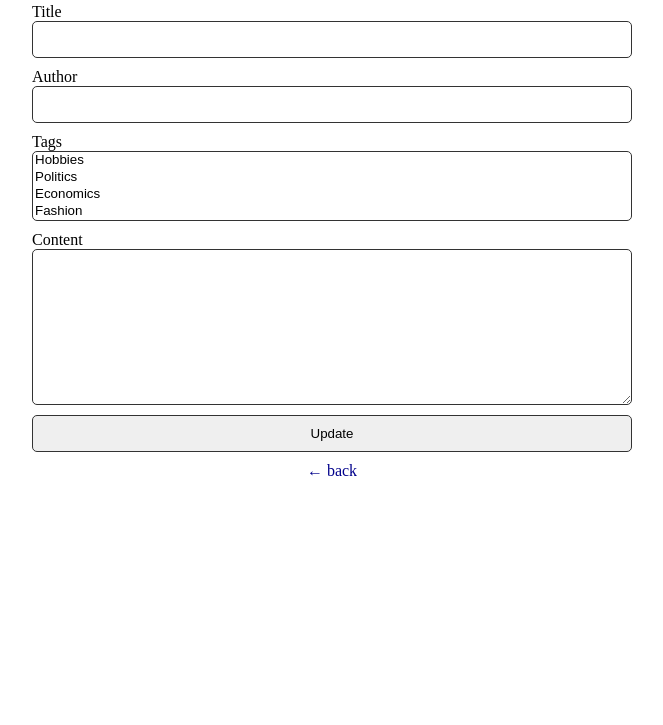
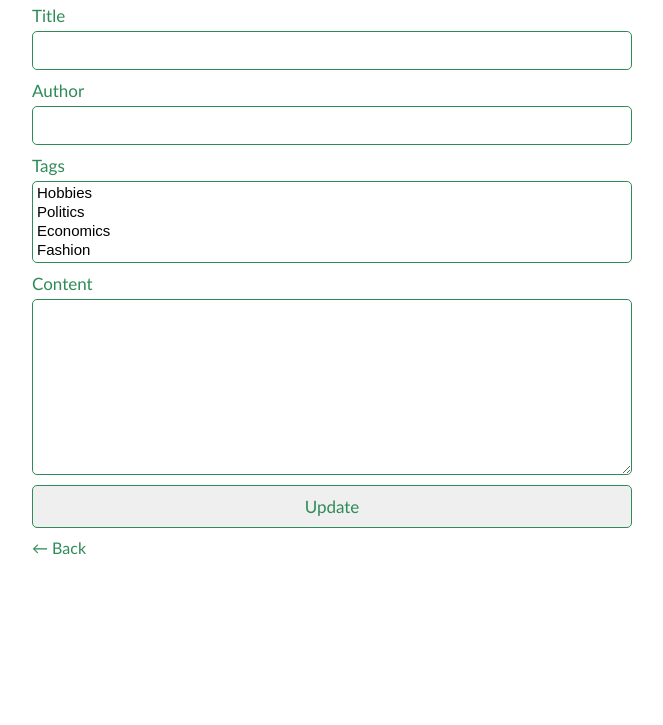
Before and after one commit to Oligaaw/blog-client-template, a plain HTML site: page admin/update-post.html in a window 1280 px wide. Shown: the part 75-800 px from the top of the page, without its empty margins (308-971 px from the left). Drawn offline with Linux system fonts and the light colour scheme; no server answers.

Commit message:
Update-Styling Done

```diff
--- a/admin/css/update-style.css
+++ b/admin/css/update-style.css
@@ -1,29 +1,63 @@
+
+h1,
+a,
+label,
+.submit-btn {
+    font-family: 'Gill Sans', 'Gill Sans MT', Calibri, 'Trebuchet MS', sans-serif;
+    color: seagreen;
+}
+
+label,
+.submit-btn {
+    font-size: 17px;
+}
+
+input,
+select,
+textarea {
+    width: 100%;
+    margin-bottom: 10px;
+    border-radius: 5px;
+    border: 1px solid seagreen;
+    font-size: 15px;
+}
+
+label {
+    display: block;
+    padding-bottom: 5px;
+}
+
+h1 {
+    text-align: center;
+}
 
 .container {
     max-width: 600px;
     margin: 20px auto;
 }
 
-input,
-textarea,
 select {
-    width: 100%;
-    margin-bottom: 10px;
-    border-radius: 5px;
-    border: 1px solid #333;
+    padding: 2px;
 }
 
 input {
     padding: 10px;
 }
 
+.submit-btn:hover {
+    color: lightseagreen;
+    cursor: pointer;
+}
+
 form a {
-    width: 100%;
-    display: block;
-    text-align: center;
+    margin: 0 auto;
+    width: 60px;
 }
 
 a {
     text-decoration: none;
-    color: darkblue;
 }
+
+a:hover {
+    color: lightseagreen;
+}
--- a/admin/update-post.html
+++ b/admin/update-post.html
@@ -10,13 +10,13 @@
         <h1>Update post</h1>
 
         <form action="" id="update-post-form">
-            <div class="update-post__title">
+            <div class="update-post-title">
                 <label for="title">Title</label>
                 <input type="text" name="title" id="title">
             </div>
 
             <div>
-                <lable for="name">Author</lable>
+                <label for="name">Author</label>
                 <input type="text" name="name" id="name">
             </div>
 
@@ -31,13 +31,13 @@
             </div>
 
             <div>
-                <lable>Content</lable>
+                <label>Content</label>
                 <textarea name="content" id="content" cols="30" rows="10"></textarea>
             </div>
 
             <div>
-                <input type="submit" value="Update">
-                <a href="index.html">&#x2190; back</a>
+                <input type="submit" class="submit-btn"value="Update">
+                <a href="index.html">&#x2190; Back</a>
             </div>
         </form>
 
```
Lines whose indentation alone changed are shown as unchanged.
